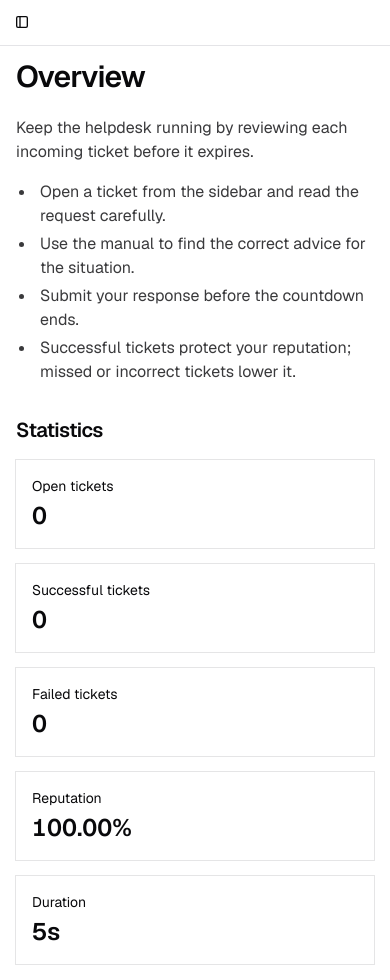
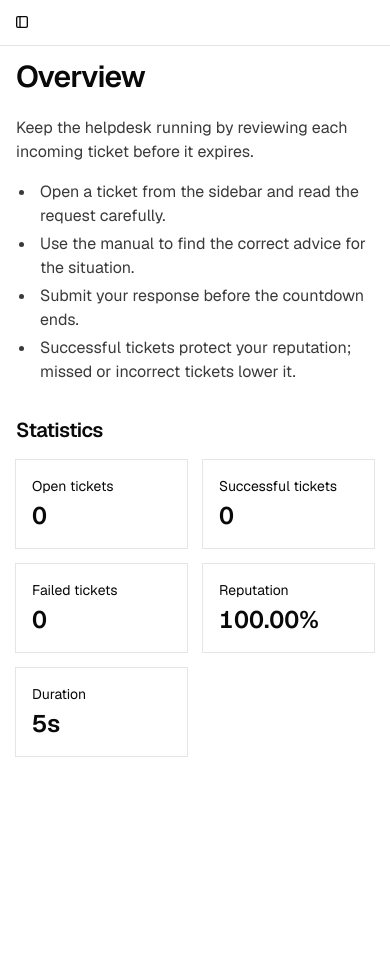
Before and after one commit to jameblai/helpdesk, a Next.js app: page / in a window 390 px wide. After the commit the page ends 844 px from the top, so only its background shows below. Built offline with nearby package versions, Linux system fonts and the light colour scheme.

Commit message:
Improve game stats grid layout

```diff
--- a/components/GameStats.tsx
+++ b/components/GameStats.tsx
@@ -27,7 +27,7 @@
   const startedAt = useGame((state) => state.startedAt);
 
   return (
-    <div className="grid grid-cols-1 gap-4 md:grid-cols-2 lg:grid-cols-3">
+    <div className="grid grid-cols-2 gap-4 lg:grid-cols-3">
       <StatCard label="Open tickets" value={stats.openTickets} />
       <StatCard label="Successful tickets" value={stats.successfulTickets} />
       <StatCard label="Failed tickets" value={stats.failedTickets} />
```
